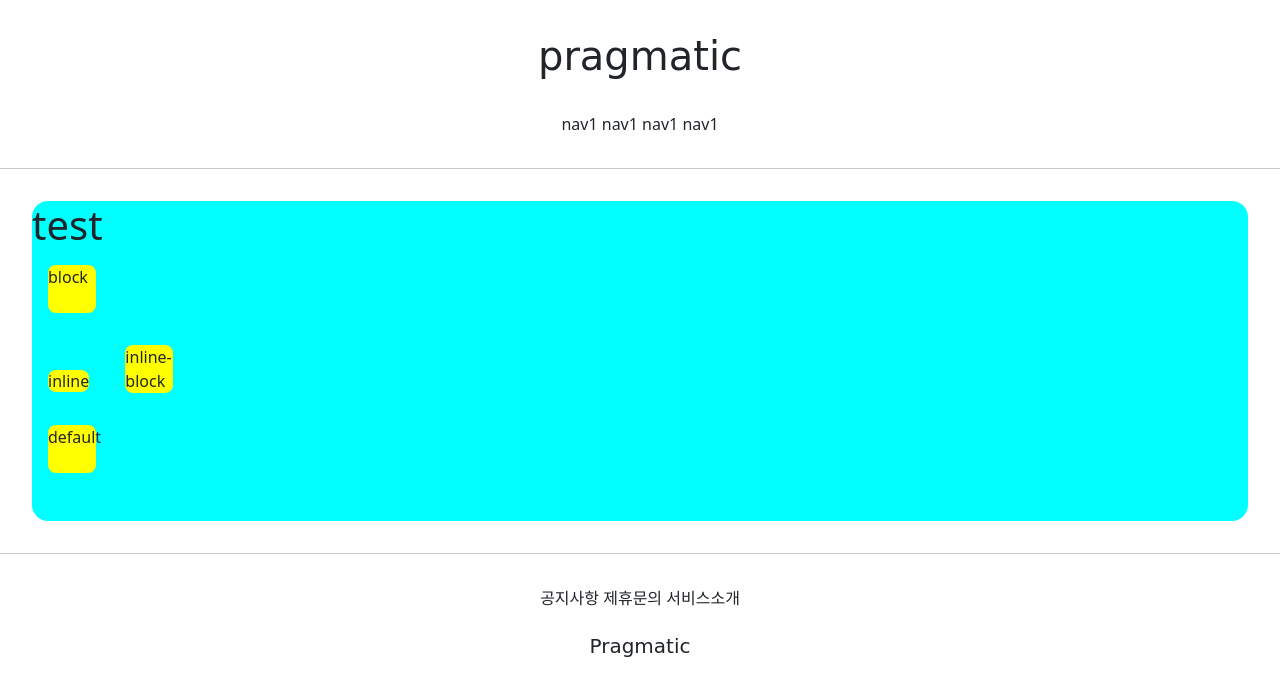
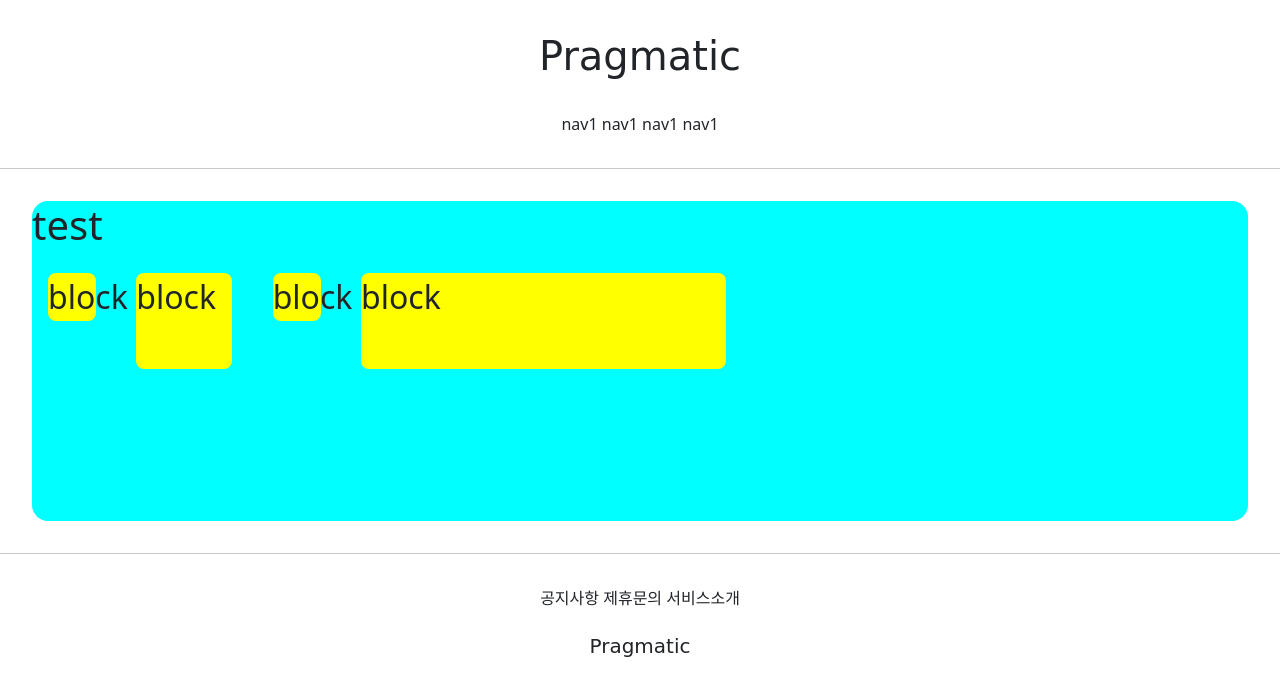
Before and after one commit to yeun38/gis1, a Django app: page /accounts/hello/ in a window 1280 px wide. Shown: the top 696 px of the page. Run offline with Django 3.2, Linux system fonts and the light colour scheme; parts of the project's set-up code (start-up, migrations or seed data) failed here and were passed over.

Commit message:
7/5 1ban class commit 1.1

```diff
--- a/accountapp/templates/accountapp/hello_world.html
+++ b/accountapp/templates/accountapp/hello_world.html
@@ -5,6 +5,7 @@
     <style>
     .testing {
         background-color: yellow;
+        display: inline-block;
         margin: 1rem;
         height: 48px;
         width: 48px;
@@ -14,15 +15,14 @@
 
 
     </style>
-<div style="height: 20rem; background-color: aqua; margin: 2rem; border-radius: 1rem ">
+<div style="height: 20rem; background-color: aqua;
+     margin: 2rem; border-radius: 1rem; font-size: 2rem">
    <h1>test</h1>
-  <div class="testing" style= "display : block">block</div>
-  <div class="testing" style= "display : inline">inline</div>
-  <div class="testing" style= "display : inline-block">inline-block</div>
-  <div class="testing" style= "display : none">none</div>
-  <div class="testing">default</div>
 
-
+    <div class="testing" style= "height: 48px; width: 48px">block</div>
+    <div class="testing" style= "height: 3em; width: 3em">block</div>
+    <div class="testing" style= "height: 3rem; width: 3rem">block</div>
+    <div class="testing" style= "height: 30%; width: 30%">block</div>
 </div>
 
 {%  endblock %}
--- a/templates/header.html
+++ b/templates/header.html
@@ -1,7 +1,7 @@
 <div style="text-align: center">
 
     <div class = "gis_header_logo">
-        <h1> pragmatic</h1>
+        <h1> Pragmatic</h1>
     </div>
     <div class="gis_header_button">
       <span>nav1</span>
```
